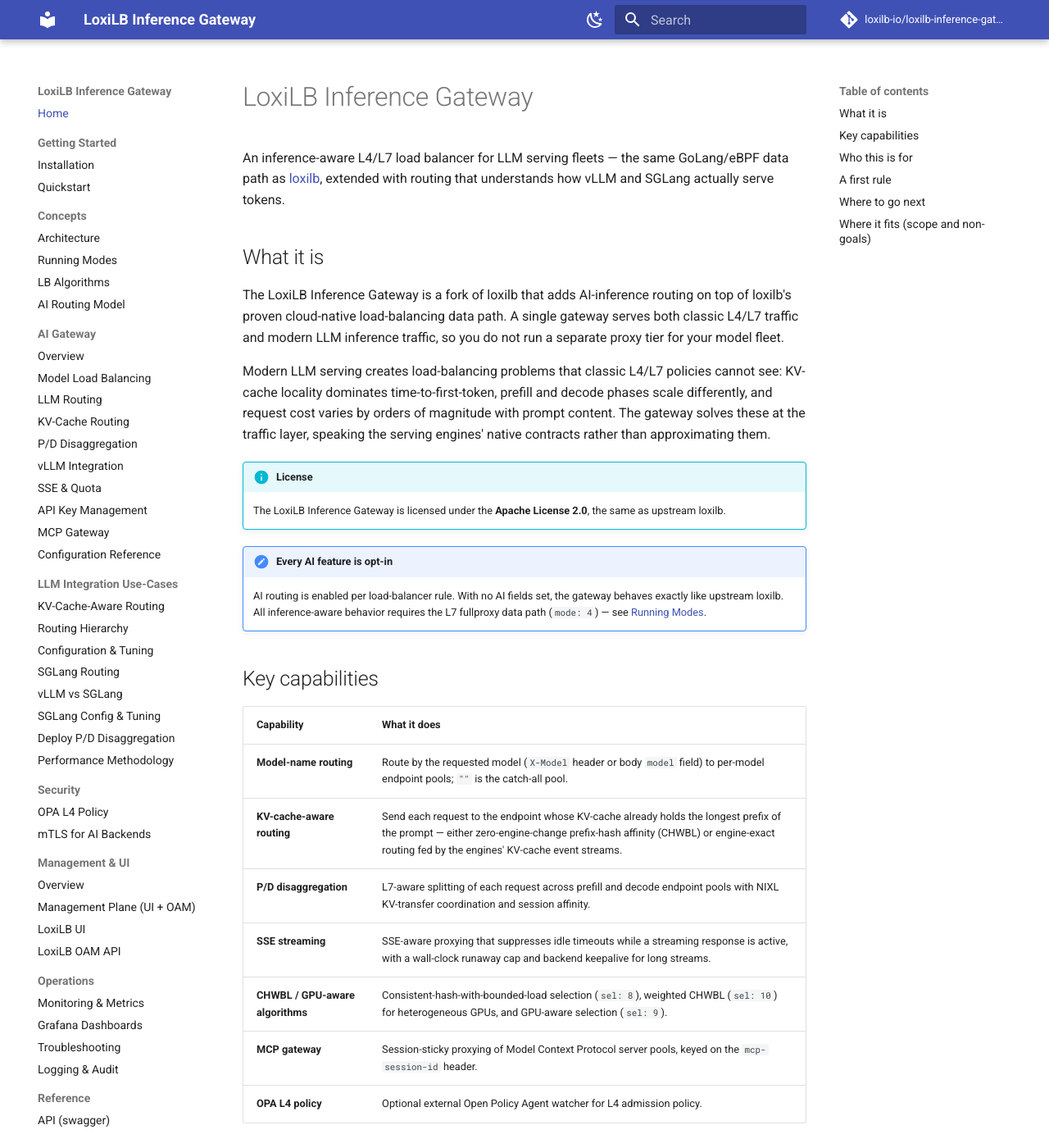
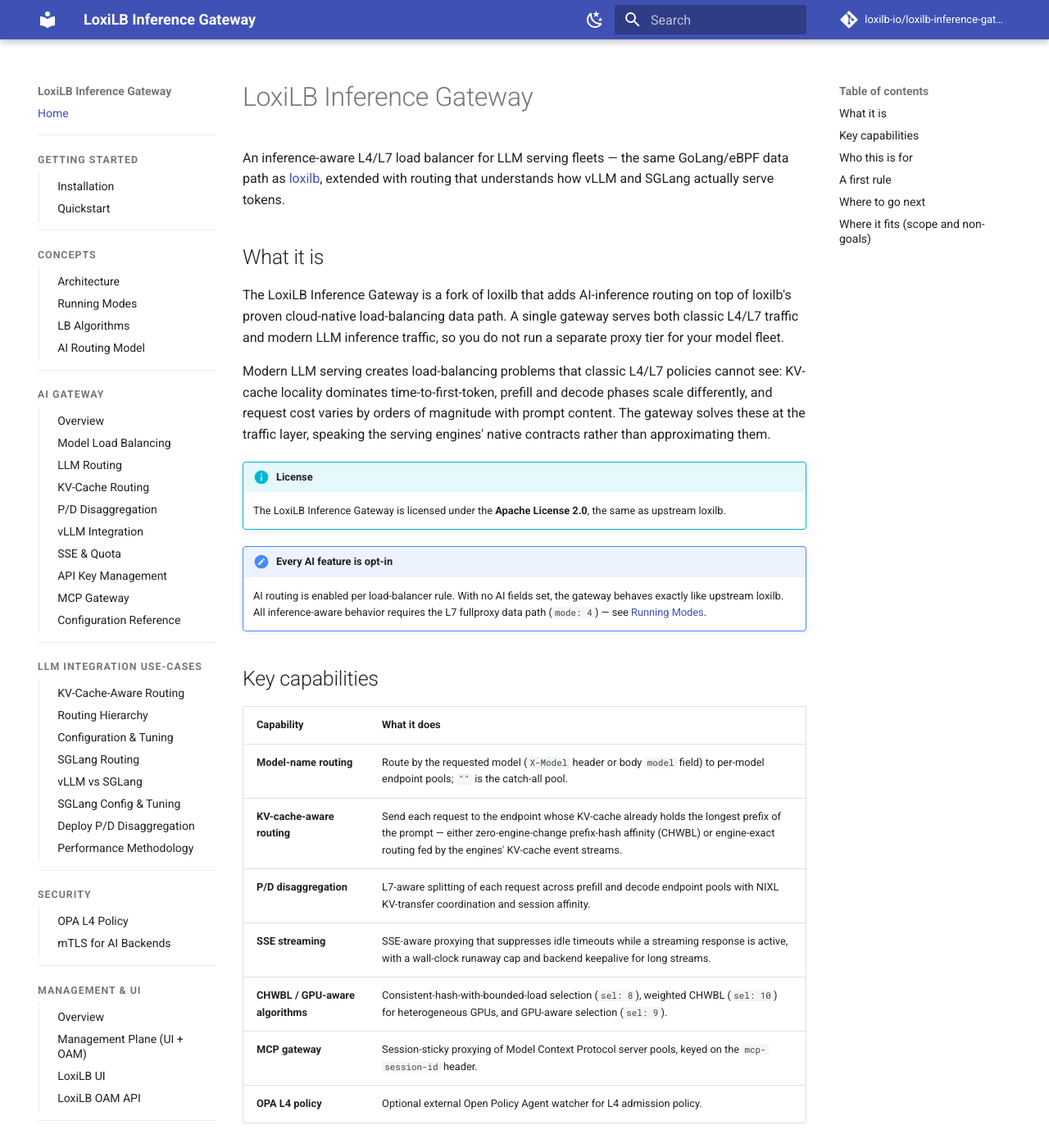
Before and after one commit to loxilb-io/loxilbdocs-inference-gateway, an MkDocs documentation site: the page built from docs/index.md, in a window 1280 px wide and 1400 px high. Shown: the whole window at 82% size. Built offline with MkDocs 1.6.1 and Material for MkDocs 9.7.7, drawn with Linux system fonts in a browser that asks for light colours; comment, search, counter and statistics services are not loaded; the version menu is left out.

Commit message:
docs: make left-nav section grouping easier to scan (#15)
Section labels now render as small uppercase eyebrows, groups are
separated by a hairline with extra spacing, and each group's pages
get an indent guide line. Desktop sidebar only; the mobile drawer
keeps the Material default layout.

Signed-off-by: NLX-SeokHwanKong <seokhwan.kong@netlox.io>
Co-authored-by: inhogog2 <75723069+inhogog2@users.noreply.github.com>

```diff
--- /dev/null
+++ b/docs/stylesheets/extra.css
@@ -0,0 +1,28 @@
+/* Left navigation: make section grouping easier to distinguish.
+   Scoped to the desktop sidebar; the mobile drawer keeps Material's
+   default layout, which handles nesting on its own. */
+@media screen and (min-width: 76.25em) {
+  /* Space groups apart and separate them with a hairline */
+  .md-nav--primary .md-nav__item--section {
+    margin-top: 1.2em;
+    padding-top: 1em;
+    border-top: 1px solid var(--md-default-fg-color--lightest);
+  }
+
+  /* Section labels as small uppercase eyebrows */
+  .md-nav--primary .md-nav__item--section > .md-nav__link {
+    margin-bottom: 0.5em;
+    font-size: 0.62rem;
+    font-weight: 700;
+    letter-spacing: 0.08em;
+    text-transform: uppercase;
+    color: var(--md-default-fg-color--light);
+  }
+
+  /* Indent a group's pages and tie them together with a guide line */
+  .md-nav--primary .md-nav__item--section > .md-nav {
+    margin-left: 0.1em;
+    padding-left: 0.7em;
+    border-left: 1px solid var(--md-default-fg-color--lightest);
+  }
+}
--- a/mkdocs.yml
+++ b/mkdocs.yml
@@ -34,6 +34,9 @@
     - content.tabs.link
     - search.suggest
     - toc.follow
+
+extra_css:
+  - stylesheets/extra.css
 
 markdown_extensions:
   - admonition
```
